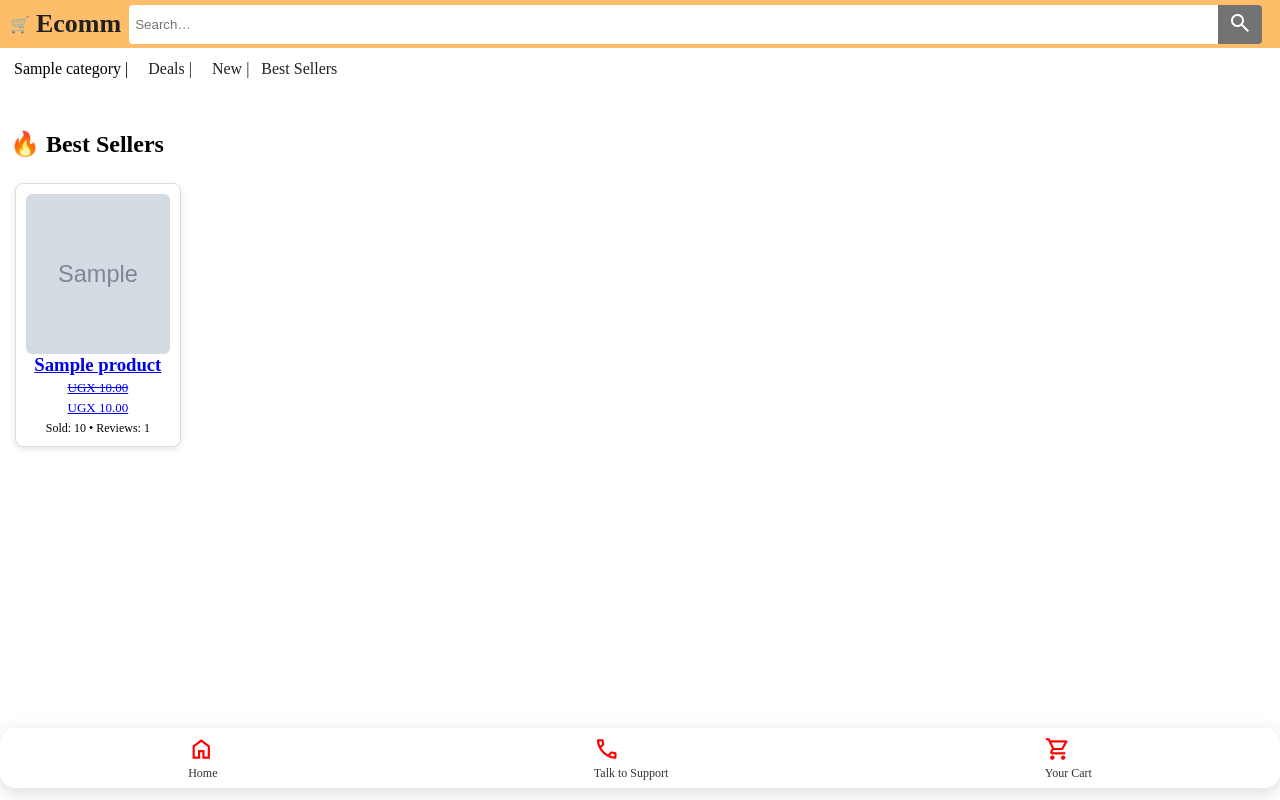
After one commit to omiramberodgers15/ecomm-site, a Django app: page /best-sellers/ in a window 1280 px wide. The commit adds this page. Run offline with Django 5.2, Linux system fonts and the light colour scheme; tables that the repository leaves empty hold one stand-in row (values such as "Sample post"); grey boxes marked "Sample" are stand-in pictures.

Commit message:
todays update

```diff
--- a/ecomm-site/core/static/core/styles.css
+++ b/ecomm-site/core/static/core/styles.css
@@ -19,7 +19,7 @@
 .products-horizontal {
   display: flex;
   column-gap: 8px;
-  overflow-x: auto;
+  overflow-x: hidden;
   overflow-y: hidden;
   margin-bottom: 30px;      /* only vertical padding */
   scroll-snap-type: x mandatory;
@@ -663,7 +663,7 @@ body.product-page .prod-container {
 }
 
 .buy-btn {
-  background: #ff9900;
+  background-color: hsl(0, 100%, 50%);
   color: #000;
 }
 
@@ -793,10 +793,105 @@ body.product-page .prod-container {
 
 .material-symbols-outlined {
   font-variation-settings:
-  'FILL' hsl(0,0%,45%),
-  'wght' 400,
-  'GRAD' 0,
-  'opsz' 16,
+    'FILL' 0,
+    'wght' 400,
+    'GRAD' 0,
+    'opsz' 24;
+}
 
 
+
+
+/* Floating Footer*/
+
+.mobile-footer-floating {
+    position: fixed;
+    bottom: 12px;
+    margin: 0 auto;
+
+    width: 100%;
+    background: #ffffff;
+    height: 60px;
+
+    display: flex;
+    justify-content: space-around;
+    align-items: center;
+
+    border-radius: 15px;
+    box-shadow: 0 4px 18px rgba(0, 0, 0, 0.15);
+
+    z-index: 20000;
 }
+
+
+/* Footer item */
+.mobile-footer-floating a {
+    text-decoration: none;
+    color: #333;
+    font-size: 12px;
+    display:inline-block;
+    flex-direction: row;
+    align-items: center;
+}
+
+
+/* Icons */
+.mobile-footer-floating .material-symbols-outlined {
+    font-size: 26px;
+    line-height: 1;
+    margin-bottom: 1px;
+}
+
+
+
+
+
+/* Horizontal Scroll Wrapper */
+.scroll-wrapper {
+    position: relative;
+    width: 100%;
+    display: flex;
+    align-items: center;
+}
+
+/* Scrollable row */
+.scroll-container {
+    display: flex;
+    overflow-x: auto;
+    scroll-behavior: smooth;
+    padding-bottom: 10px;
+    gap: 12px;
+    scrollbar-width: none; /* Firefox */
+}
+
+.scroll-container::-webkit-scrollbar {
+    display: none; /* Chrome/Safari */
+}
+
+/* Arrow Buttons */
+.scroll-btn {
+    position: absolute;
+    top: 40%;
+    transform: translateY(-50%);
+    border: none;
+    background: rgba(255,255,255,0.9);
+    padding: 8px 12px;
+    border-radius: 50%;
+    font-size: 22px;
+    cursor: pointer;
+    box-shadow: 0 2px 8px rgba(0,0,0,0.2);
+    z-index: 10;
+}
+
+.scroll-btn.left {
+    left: 0;
+}
+
+.scroll-btn.right {
+    right: 0;
+}
+
+/* Optional: Adjust your product card spacing */
+.products-horizontal .product-card {
+    min-width: 150px;
+}
--- a/ecomm-site/core/templates/base.html
+++ b/ecomm-site/core/templates/base.html
@@ -6,7 +6,7 @@
     <title>{% block title %}Ecomm{% endblock %}</title>
     <meta name="viewport" content="width=device-width, initial-scale=1.0">
     <link rel="stylesheet" href="{% static 'core/styles.css' %}?v=9999">
-    <link rel="stylesheet" href="https://fonts.googleapis.com/css2?family=Material+Symbols+Outlined:opsz,wght,FILL,GRAD@20..48,100..700,0..1,-50..200&icon_names=search" />
+    <link rel="stylesheet" href="https://fonts.googleapis.com/css2?family=Material+Symbols+Outlined:opsz,wght,FILL,GRAD@20..48,100..700,0..1,-50..200" />
 </head>
 <body class="{% block body_class %}{% endblock %}">
 
@@ -24,15 +24,12 @@ search
 </span></button>
     </form>
 
-    <button id="cartIconBtn" class="topbar-cart">
-        🛒 <span id="cartCount">{{ request.session.cart|length|default:"0" }}</span>
-    </button>
+
 </nav>
 
 
 <!-- ======= COMPACT NAV MENU ======= -->
 <div class="menubar">
-    <a href="/">All |</a>
 
     {% for cat in all_categories %}
 <div class="menu-dropdown">
@@ -58,15 +55,16 @@ search
 {% endfor %}
 
 
-    <!-- DEALS DROPDOWN -->
-    <div class="menu-dropdown">
-        <a class="menu-btn" href="javascript:void(0)">Deals |</a>
-        <div class="menu-content">
-            <a href="/deals/today/">Today's Deals</a>
-            <a href="/deals/clearance/">Clearance</a>
-            <a href="/deals/hot/">Hot Discounts</a>
-        </div>
+   <!-- DEALS DROPDOWN -->
+<div class="menu-dropdown">
+    <a class="menu-btn" href="javascript:void(0)">Deals |</a>
+    <div class="menu-content">
+        <a href="{% url 'core:deals-page' 'today' %}">Today's Deals</a>
+        <a href="{% url 'core:deals-page' 'clearance' %}">Clearance</a>
+        <a href="{% url 'core:deals-page' 'hot' %}">Hot Discounts</a>
     </div>
+</div>
+
 
     <!-- NEW ARRIVALS DROPDOWN -->
     <div class="menu-dropdown">
@@ -87,9 +85,27 @@ search
     {% block content %}{% endblock %}
 </div>
 
-<footer>
-  <!-- Footer content here -->
+<!-- ======= MOBILE FOOTER NAV ======= -->
+{% block mobile_footer %}
+<footer class="mobile-footer-floating">
+    <a href="/">
+        <span class="material-symbols-outlined" style="color: hsl(0, 100%, 50%);">home</span><br>
+        <span>Home</span>
+    </a>
+
+    <a href="/contact">
+        <span class="material-symbols-outlined" style="color: hsl(0, 100%, 50%);">call</span><br>
+        <span>Talk to Support</span>
+    </a>
+
+    <a href="{% url 'cart:cart_detail' %}">
+        <span class="material-symbols-outlined" style="color: hsl(0, 100%, 50%);">shopping_cart</span><br>
+        <span>Your Cart</span>
+    </a>
 </footer>
+{% endblock %}
+
+
 
 <!-- Slide Cart Sidebar -->
 <div id="cartSidebar" class="cart-sidebar">
--- /dev/null
+++ b/ecomm-site/core/templates/best_sellers.html
@@ -0,0 +1,58 @@
+{% extends "base.html" %}
+{% block title %}Best Sellers — Ecomm{% endblock %}
+
+{% block content %}
+<h2 style="padding:10px;">🔥 Best Sellers</h2>
+
+{% if top_products %}
+<div class="product-grid">
+    {% for p in top_products %}
+    <div class="product-card">
+        <a href="{% url 'core:product_detail' p.id %}">
+            {% if p.main_image %}
+                <img src="{{ p.main_image.url }}" alt="{{ p.name }}">
+            {% else %}
+                <img src="/static/default-product.jpg" alt="No Image">
+            {% endif %}
+            <h3>{{ p.name }}</h3>
+            {% if p.initial_price %}
+                <p><del>UGX {{ p.initial_price }}</del></p>
+            {% endif %}
+            <p class="price">UGX {{ p.base_price }}</p>
+        </a>
+
+        <p style="font-size:12px;margin-top:6px;">
+            Sold: {{ p.sold_count }} • Reviews: {{ p.reviews.count }}
+        </p>
+
+    </div>
+    {% endfor %}
+</div>
+{% else %}
+    <p style="padding:15px;">No best sellers yet — try adding some orders (paid) or check back later.</p>
+{% endif %}
+
+<style>
+/* reuse your existing styles for .product-grid/.product-card */
+.product-grid {
+    display: grid;
+    grid-template-columns: repeat(auto-fill, minmax(150px, 1fr));
+    gap: 15px;
+    padding: 15px;
+}
+.product-card {
+    background: white;
+    border-radius: 8px;
+    padding: 10px;
+    position: relative;
+    text-align: center;
+    box-shadow: 0 2px 6px rgba(0,0,0,0.1);
+}
+.product-card img {
+    width: 100%;
+    height: 160px;
+    object-fit: cover;
+    border-radius: 6px;
+}
+</style>
+{% endblock %}
--- a/ecomm-site/core/urls.py
+++ b/ecomm-site/core/urls.py
@@ -10,9 +10,8 @@ urlpatterns = [
     path("product/<int:product_id>/", views.product_detail, name="product_detail"),
     path("search/", views.search, name="search"),
 
-    # ---------- DEALS ----------
-    path("deals/today/", views.todays_deals, name="todays_deals"),
-    path("deals/clearance/", views.clearance_deals, name="clearance_deals"),
+    path("deals/<slug:slug>/", views.deals_page, name="deals-page"),
+
 
     # ---------- NORMAL USER AUTH ----------
     path("login/", views.custom_login, name="login"),
@@ -57,5 +56,7 @@ urlpatterns = [
     path("new/<path:slug_path>/", views.new_products_by_path, name="new-products-by-path"),
 
 
+    path("best-sellers/", views.best_sellers, name="best-sellers"),
+
 
 ]
--- a/ecomm-site/core/views.py
+++ b/ecomm-site/core/views.py
@@ -6,6 +6,11 @@ from django.contrib.auth import authenticate, login, logout
 from django.contrib.auth.forms import UserCreationForm
 from django.contrib import messages
 from django.contrib.auth.decorators import login_required
+
+# core/views.py — replace your new_products_by_path with this
+
+from django.utils.text import slugify
+
 
 from .forms import SellerRegistrationForm, ProductForm
 from .models import Seller
@@ -27,6 +32,16 @@ from .models import Message
 from django.views.decorators.csrf import csrf_exempt
 
 from django.db.models import F, Count
+
+
+from django.db.models import Sum, Q
+from django.core.cache import cache
+from django.utils import timezone
+
+
+# ---------- DEALS (Dynamic) ----------
+
+from .models import Deal
 
 
 
@@ -107,15 +122,41 @@ def cart_detail(request):
     return render(request, 'cart_detail.html')
 
 
-# ---------- DEALS ----------
-def todays_deals(request):
-    products = Product.objects.all()[:20]
-    return render(request, "deals.html", {"current_deal": "Today's Deals", "products": products, "categories": Category.objects.all()})
+def deals_page(request, slug):
 
+    # Static deal definitions (since you don't have Deal model slugs)
+    deal_map = {
+        "today": {
+            "name": "Today's Deals",
+            "filter": {"is_today_deal": True},
+        },
+        "clearance": {
+            "name": "Clearance Deals",
+            "filter": {"is_clearance": True},
+        },
+        "hot": {
+            "name": "Hot Discounts",
+            "filter": {"is_hot_deal": True},
+        },
+    }
 
-def clearance_deals(request):
-    products = Product.objects.filter(base_price__lt=50000)
-    return render(request, "deals.html", {"current_deal": "Clearance Deals", "products": products, "categories": Category.objects.all()})
+    # If slug is invalid → 404
+    if slug not in deal_map:
+        return HttpResponseNotFound("Invalid deal type")
+
+    deal_info = deal_map[slug]
+
+    # Get products using the correct filter
+    products = Product.objects.filter(**deal_info["filter"])
+
+    context = {
+        "deal": {"name": deal_info["name"], "slug": slug},
+        "products": products,
+        "categories": Category.objects.all(),
+    }
+
+    return render(request, "deal_page.html", context)
+
 
 
 # ---------- SEARCH ----------
@@ -448,62 +489,98 @@ def new_products_by_category(request, category_slug):
 
 
 
+
+
 def new_products_by_path(request, slug_path):
     """
-    Dynamic resolver for /new/<...>/<...>/...
-    - First segment must match Category.slug
-    - Subsequent segments are matched against SubCategory.name (slugified)
-    - If final resolved object is Category => show category products
-    - If final resolved object is SubCategory => show subcategory products
+    Dynamic resolver for /new/<...>/<...>/
+    - tolerant: tries slug, slug+'s', slug stripped 's', name matches, etc.
     """
-    # normalize trailing/leading slashes and split
     parts = [p for p in slug_path.strip("/").split("/") if p]
     if not parts:
-        # fallback to all new
         return new_products_page(request)
 
-    # first segment -> category slug
-    category_slug = parts[0]
-    category = Category.objects.filter(slug__iexact=category_slug).first()
+    # first segment -> category slug (tolerant lookup)
+    raw = parts[0].strip()
+    # try multiple possibilities
+    category = Category.objects.filter(Q(slug__iexact=raw) |
+                                       Q(slug__iexact=f"{raw}s") |
+                                       Q(slug__iexact=raw.rstrip('s')) |
+                                       Q(name__iexact=raw.replace('-', ' ')) |
+                                       Q(name__iexact=raw.replace('-', ' ').rstrip('s'))
+                                      ).first()
+
+    # fallback: try slugify(name) match
+    if not category:
+        for c in Category.objects.all():
+            if slugify(c.name) == raw:
+                category = c
+                break
+
     if not category:
         raise Http404("Category not found")
 
-    # if there are no further parts, show category products
+    # if only category: show category products
     if len(parts) == 1:
         products = Product.objects.filter(category=category, approved=True).order_by('-created_at')[:100]
         return render(request, "new_products.html", {"products": products, "current_category": category})
 
-    # otherwise resolve subcategories one-by-one using slugified SubCategory.name
+    # resolve subcategory segments (as before) but slugify matching
+    remaining = parts[1:]
     current_subcat = None
-    remaining = parts[1:]
-    parent_category = category
 
+    # treat top-level subcategories as candidates for each subsequent segment
     for seg in remaining:
-        # try to find a subcategory of the current parent_category whose slugified name matches seg
         matched = None
-        for sc in parent_category.subcategories.all():
-            if slugify(sc.name) == seg:
+        for sc in category.subcategories.all():
+            if slugify(sc.name) == seg or sc.slug == seg:
                 matched = sc
                 break
 
         if not matched:
-            # no matching subcategory for this segment -> 404
             raise Http404("Category/subcategory path not found")
 
-        # set next parent: subcategory does not have children in your schema,
-        # but to support deeper URLs we treat matched as new parent_category when searching next seg.
-        # If you later add a parent relationship, adapt this loop.
         current_subcat = matched
-        # when looking for deeper levels, parent_category becomes the category of the subcategory
-        # (your current model doesn't support deeper nesting, so keep parent_category as category)
-        # this loop allows multi-segment matching (e.g., fashion/men/shoes) by matching each seg
-        # against top-level subcategories of the original category.
-        # (If you later add nested SubCategory parent field, update logic accordingly.)
 
-    # final resolved object: current_subcat
     if current_subcat:
         products = Product.objects.filter(subcategory=current_subcat, approved=True).order_by('-created_at')[:100]
         return render(request, "new_products.html", {"products": products, "current_category": category, "current_subcategory": current_subcat})
 
-    # fallback
     raise Http404("Not found")
+
+
+
+
+
+def best_sellers(request):
+    """
+    Show automatic best sellers. Uses Order.items -> CartItem.quantity summed
+    only for paid orders. Cached for 10 minutes.
+    """
+    cache_key = "core:best_sellers_v1"
+    cached = cache.get(cache_key)
+    if cached is not None:
+        return render(request, "best_sellers.html", {"top_products": cached})
+
+    # annotate each product with sold_count = sum of quantities for cartitems that belong to paid orders
+    products_qs = Product.objects.filter(approved=True).annotate(
+        sold_count=Sum(
+            "cart_items__quantity",
+            filter=Q(cart_items__orders__paid=True)
+        ),
+        reviews_count=Count("reviews")
+    )
+
+    # Ensure sold_count default 0 and order
+    products = products_qs.order_by("-sold_count", "-reviews_count", "-created_at")[:100]
+
+    # normalise sold_count to 0 where None (so template doesn't show None)
+    top_list = []
+    for p in products:
+        p.sold_count = p.sold_count or 0
+        top_list.append(p)
+
+    # cache for 10 minutes (600s)
+    cache.set(cache_key, top_list, 600)
+
+    return render(request, "best_sellers.html", {"top_products": top_list})
```
Also changed, not shown: ecomm-site/core/models.py (+10 -0 lines), ecomm-site/core/templates/deal_page.html (added, +21 -0 lines), ecomm-site/core/templates/deals.html (deleted, +0 -28 lines), ecomm-site/core/templates/home.html (+34 -1 lines), ecomm-site/core/templates/product_detail.html (+5 -2 lines), ecomm-site/core/migrations/0010_alter_subcategory_slug_deal.py (added).
